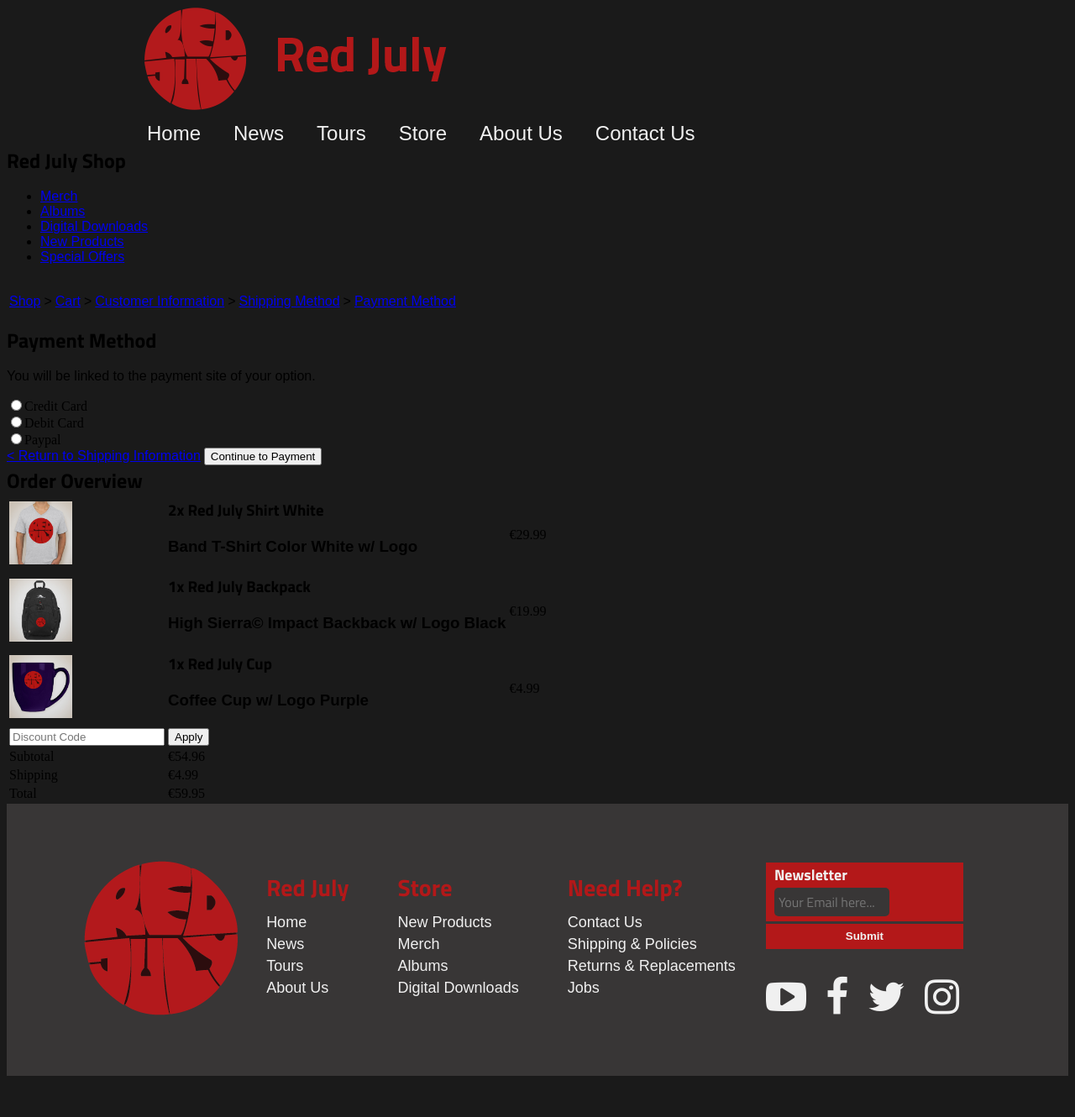
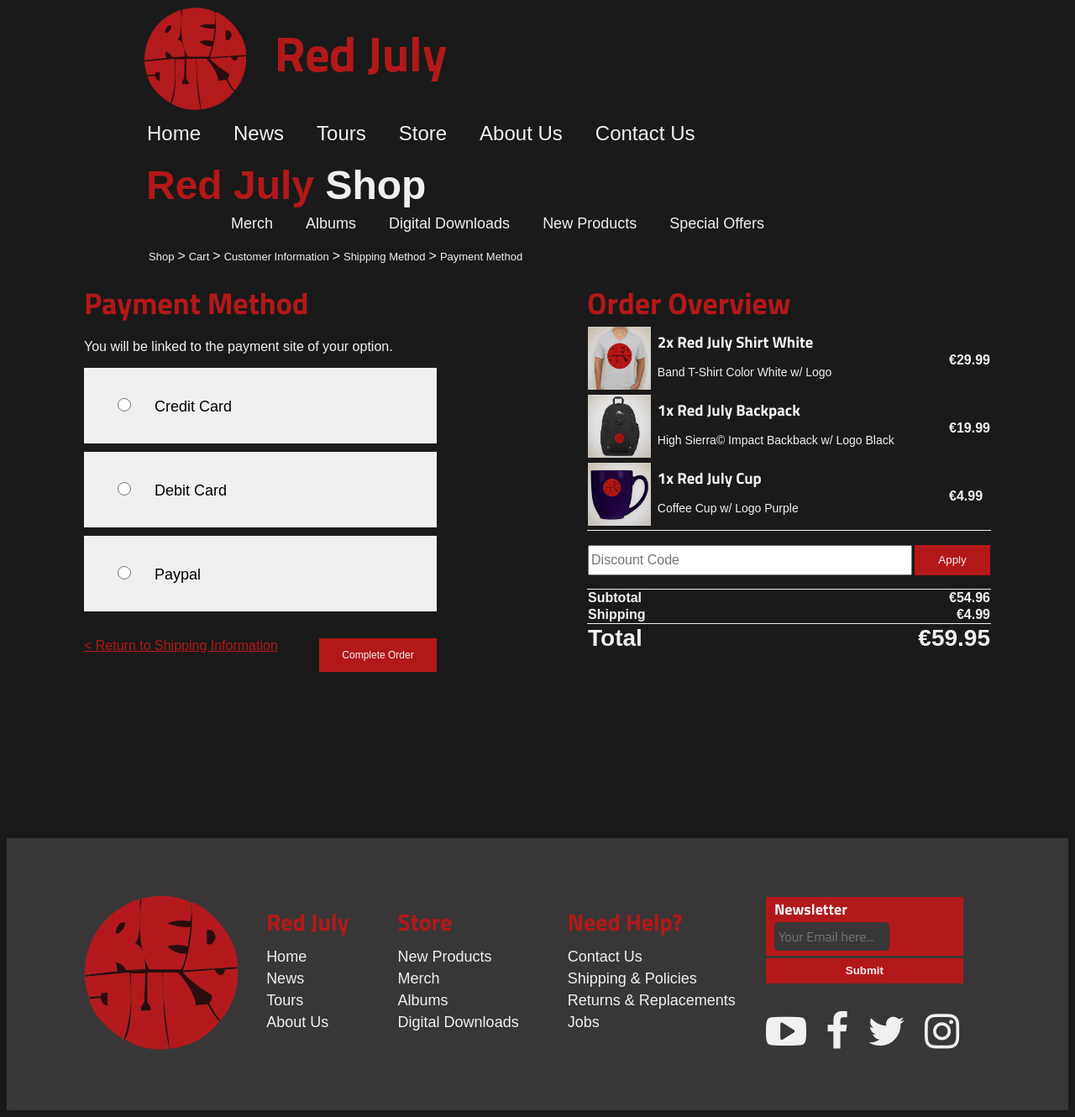
Before and after one commit to PhutureX/Zwischenprojekt, a PHP site: page /sites/shop_payment.html in a window 1280 px wide. Shown: the whole page at 84% size. Before the commit the page ends 1289 px from the top, so only its background shows below. Run offline with PHP 8.4, Linux system fonts and the light colour scheme.

Commit message:
added payment

```diff
--- a/website/css/main.css
+++ b/website/css/main.css
@@ -20,11 +20,17 @@
   font-family: 'Titilium Web', sans-serif;
 }
 
+td{
+  font-family: 'Titilium Web', sans-serif;
+}
+
 main{
   /*background-color: fuchsia;*/
 }
 
 .wrapper {
+  min-height:100%;
+  position: relative;
   width: 1080px;
   /*background-color: green;*/
   margin: auto;
@@ -124,6 +130,221 @@
   background-color: transparent;
 }
 
+/* #################### SHOP HEADER #################### */
+
+.shop_header h2{
+  font-size: 48px;
+  margin-left: 74px;
+  margin-top: 10px;
+}
+
+.shop_header h2 span{
+  color: rgb(179, 24, 25);
+}
+
+.shop_header h2 a{
+  text-decoration: none;
+  color: rgb(240, 240, 240);
+}
+
+.shop_header nav{
+  margin-left: 100px;
+}
+
+.shop_header nav ul{
+  margin: 0px;
+}
+
+.shop_header nav ul li {
+  display: inline-block;
+  margin-left: 35px;
+}
+
+.shop_header nav ul li a{
+  font-size: 18px;
+  color: rgb(240, 240, 240);
+  text-decoration: none;
+  transition: all 300ms;
+}
+
+.shop_header nav ul li a:hover{
+  color: rgb(179, 24, 25);
+}
+
+/* #################### BREADCRUMBS #################### */
+
+.breadcrumbs table{
+  margin-left: 74px;
+}
+
+.breadcrumbs table tr td a{
+  font-size: 13px;
+  color: rgb(240, 240, 240);
+  text-decoration: none;
+}
+.breadcrumbs table tr td p{
+  color: rgb(240, 240, 240);
+}
+
+/* #################### SHOP PAYMENT #################### */
+
+.shop_payment{
+  float: left;
+}
+
+.shop_payment p{
+  color: rgb(240, 240, 240);
+}
+
+.shop_payment .payment_method{
+  background-color: rgb(240, 240, 240);
+  font-family: 'Titilium Web', sans-serif;
+  font-size: 18px;
+  width: 420px;
+  height: 90px;
+  margin-top: 10px;
+}
+
+.shop_payment .payment_method span{
+  margin-left: 25px;
+}
+
+.shop_payment .payment_method input{
+  cursor: pointer;
+  margin-top: 36px;
+  margin-left: 40px;
+  width: 16px;
+  height: 16px;
+}
+
+.shop_payment h2{
+  font-size: 36px;
+  color: rgb(179, 24, 25);
+}
+
+.shop_payment_submit{
+  margin-top: 32px;
+  margin-bottom: 220px;
+}
+
+.shop_payment_submit a{
+  color: rgb(179, 24, 25);
+}
+
+.shop_payment_submit input{
+  float: right;
+  font-size: 12px;
+  color: rgb(240, 240, 240);
+  background-color: rgb(179, 24, 25);
+  width: 140px;
+  height: 40px;
+  border: solid 2px rgb(179, 24, 25);
+  cursor: pointer;
+  transition: all 300ms;
+}
+
+.shop_payment_submit input:hover{
+  background-color: transparent;
+}
+
+/* #################### SHOP ORDER OVERVIEW #################### */
+
+.shop_overview{
+  float: right;
+}
+
+.shop_overview h2{
+  font-size: 36px;
+  color: rgb(179, 24, 25);
+}
+
+.shop_overview table tbody tr td h3{
+  margin-left: 5px;
+  color: rgb(240, 240, 240);
+}
+
+.shop_overview table tbody tr td p{
+  margin-left: 5px;
+  width: 300px;
+  color: rgb(240, 240, 240);
+  font-size: 14px;
+}
+
+.shop_overview table tbody tr td span{
+  font-family: 'Titilium Web', sans-serif;
+  color: rgb(240, 240, 240);
+  font-weight: bold;
+  margin-left: 42px;
+}
+
+.shop_overview table{
+  border-collapse: collapse;
+}
+
+.shop_overview table tbody .shop_code{
+  height: 70px;
+  margin-top: 10px;
+  border-top: solid 1px rgb(240, 240, 240);
+}
+
+.shop_overview table tbody .shop_code .shop_code_input{
+  width: 378px;
+  height: 30px;
+  font-size: 16px;
+}
+
+.shop_overview table tbody .shop_code .shop_code_apply{
+  float: right;
+  width: 90px;
+  height: 36px;
+  color: rgb(240, 240, 240);
+  background-color: rgb(179, 24, 25);
+  border: solid 2px rgb(179, 24, 25);
+  cursor: pointer;
+  transition: all 300ms;
+}
+
+.shop_overview table tbody .shop_code .shop_code_apply:hover{
+  background-color: transparent;
+}
+
+.shop_overview table tbody .shop_overview_subtotal{
+  border-top: solid 1px rgb(240, 240, 240);
+}
+
+.shop_overview table tbody .shop_overview_subtotal td{
+  color: rgb(240, 240, 240);
+  font-size: 16px;
+  font-weight: bold;
+}
+
+.shop_overview table tbody .shop_overview_subtotal td:nth-child(2){
+  float: right;
+}
+
+.shop_overview table tbody .shop_overview_shipping td{
+  color: rgb(240, 240, 240);
+  font-size: 16px;
+  font-weight: bold;
+}
+
+.shop_overview table tbody .shop_overview_shipping td:nth-child(2){
+  float: right;
+}
+
+.shop_overview table tbody .shop_overview_total{
+  border-top: solid 1px rgb(240, 240, 240);
+}
+
+.shop_overview table tbody .shop_overview_total td{
+  color: rgb(240, 240, 240);
+  font-size: 28px;
+  font-weight: bold;
+}
+
+.shop_overview table tbody .shop_overview_total td:nth-child(2){
+  float: right;
+}
 
 
 
--- a/website/sites/shop_payment.html
+++ b/website/sites/shop_payment.html
@@ -34,10 +34,10 @@
 <!-- ##################################################### MAIN #####################################################-->
 
 
-    <main>
+    <main class="wrapper clearfix">
 
-      <div>
-          <h2>Red July Shop</h2>
+      <div class="shop_header">
+          <h2><a href="#"><span>Red July</span> Shop</a></h2>
 
               <!-- ############## SHOPPING CART ICON HERE #####################-->
               <div class=""></div>
@@ -56,7 +56,7 @@
 
       <!-- BREADCRUMBS -->
 
-      <div class="">
+      <div class="breadcrumbs">
         <table>
           <tr>
             <td><a href="shop_landingpage.html">Shop</a></td>
@@ -75,77 +75,75 @@
 
 <!-- ################################ FLOAT LEFT ################################### -->
 
-      <div class="">
+      <div class="shop_payment">
         <h2>Payment Method</h2>
         <p>You will be linked to the payment site of your option.</p>
         <form class="" action="#" method="post">
-        <div class="">
-          <input type="radio" name="name" value="Credit Card">Credit Card
+          <div class="payment_method">
+            <input type="radio" name="payment_creditcard" value="Credit Card"><span>Credit Card</span>
           </div>
-        <div class="">
-          <input type="radio" name="name" value="Debit Card">Debit Card
+          <div class="payment_method">
+            <input type="radio" name="payment_debitcard" value="Debit Card"><span>Debit Card</span>
           </div>
-        <div class="">
-          <input type="radio" name="name" value="Paypal">Paypal
+          <div class="payment_method">
+            <input type="radio" name="payment_paypal" value="Paypal"><span>Paypal</span>
           </div>
-        <div class="">
+          <div class="shop_payment_submit">
             <a href="shop_shipping.html">&lt; Return to Shipping Information</a>
-          <input type="button" name="shippingGuest" value="Continue to Payment">
+            <input type="button" name="shippingGuest" value="Complete Order">
+          </div>
+        </form>
       </div>
 
-
-      </div>
-
-
 <!-- ###################################### RIGHT SIDE ############################-->
-    <div class="">
+    <div class="shop_overview">
       <h2>Order Overview</h2>
+      <form action="#" method="post">
         <table>
           <tbody>
           <tr>
               <td><img src="../img/shop/shirt1.png" alt="shirt1" height="75" width="75"/></td>
               <td>
-              <h3>2x Red July Shirt White<h3>
+                <h3>2x Red July Shirt White</h3>
                 <p>Band T-Shirt Color White w/ Logo</p>
               </td>
-            <td>&euro;29.99</td>
+              <td><span>&euro;29.99</span></td>
           </tr>
           <tr>
             <td><img src="../img/shop/bag1.png" alt="bag1" height="75" width="75"/></td>
             <td>
-            <h3>1x Red July Backpack<h3>
+              <h3>1x Red July Backpack</h3>
               <p>High Sierra&copy; Impact Backback w/ Logo Black</p>
             </td>
-          <td>&euro;19.99</td>
+            <td><span>&euro;19.99</span></td>
           </tr>
           <tr>
             <td><img src="../img/shop/cup1.png" alt="cup1" height="75" width="75"/></td>
             <td>
-            <h3>1x Red July Cup<h3>
+              <h3>1x Red July Cup</h3>
               <p>Coffee Cup w/ Logo Purple</p>
             </td>
+            <td><span>&euro;4.99</span></td>
+          </tr>
+            <tr class="shop_code">
+              <td colspan="2"><input type="text" class="shop_code_input" name="name" value="" placeholder="Discount Code"></td>
+              <td><input type="button" class="shop_code_apply" name="applyDiscount" value="Apply"></td>
+            </tr>
+            <tr class="shop_overview_subtotal">
+              <td colspan="2">Subtotal</td>
+              <td>&euro;54.96</td>
+            </tr>
+            <tr class="shop_overview_shipping">
+              <td colspan="2">Shipping</td>
               <td>&euro;4.99</td>
             </tr>
-        <tr>
-          <form class="" action="#" method="post">
-            <td><input type="text" name="name" value="" placeholder="Discount Code"></td>
-            <td><input type="button" name="applyDiscount" value="Apply"></td>
-          </form>
-        </tr>
-        <tr>
-          <td>Subtotal</td>
-          <td>&euro;54.96</td>
-        </tr>
-        <tr>
-          <td>Shipping</td>
-          <td>&euro;4.99</td>
-        </tr>
-        <tr>
-          <td>Total</td>
+          <tr class="shop_overview_total">
+            <td colspan="2">Total</td>
             <td>&euro;59.95</td>
           </tr>
           </tbody>
         </table>
+      </form>
     </div>
 
     </main>
@@ -219,11 +217,6 @@
             </tr>
           </table>
         </div>
-
-
-
-      </div>
-
     </footer>
 
   </body>
```
Also changed, not shown: website/index.html (+6 -35 lines). Lines whose indentation alone changed are shown as unchanged.
